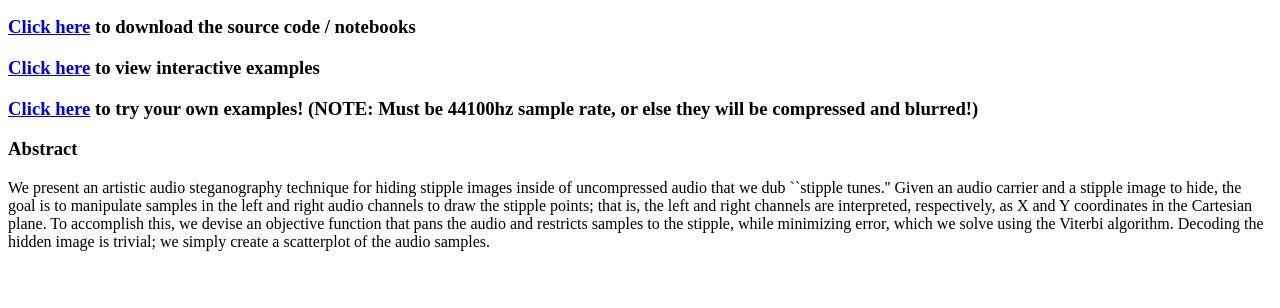
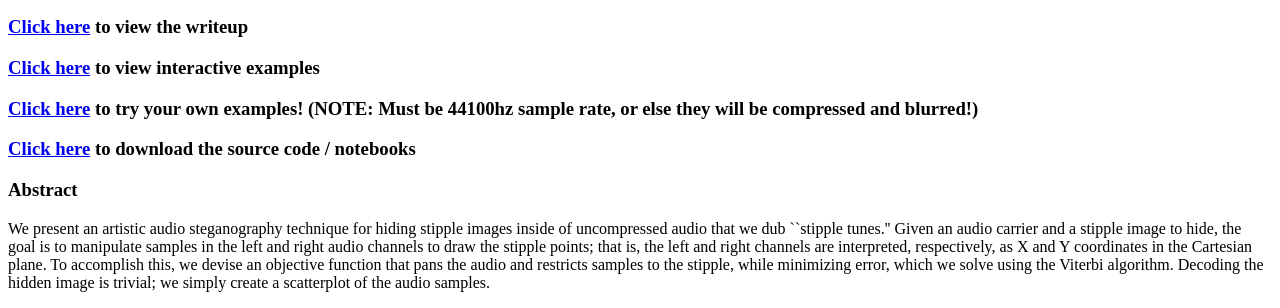
Before and after one commit to ctralie/StippleTunes, a plain HTML site: page Viewer/index.html in a window 1280 px wide. Shown: the part 969-1277 px from the top of the page. Before the commit the page ends 1236 px from the top, so only its background shows below. Drawn offline with Linux system fonts and the light colour scheme.

Commit message:
One more tweak to landing page

```diff
--- a/Viewer/index.html
+++ b/Viewer/index.html
@@ -5,9 +5,10 @@
 
 <img src = "BlockDiagram.png" width="90%">
 
-<h3><a href = "https://github.com/ctralie/StippleTunes">Click here</a> to download the source code / notebooks</h3>
+<h3><a href = "writeup.png">Click here</a> to view the writeup</h3>
 <h3><a href = "examples/index.html">Click here</a> to view interactive examples</h3>
 <h3><a href = "viewer.html">Click here</a> to try your own examples! (NOTE: Must be 44100hz sample rate, or else they will be compressed and blurred!)</h3>
+<h3><a href = "https://github.com/ctralie/StippleTunes">Click here</a> to download the source code / notebooks</h3>
 
 <h3>Abstract</h3>
 <p>
```
